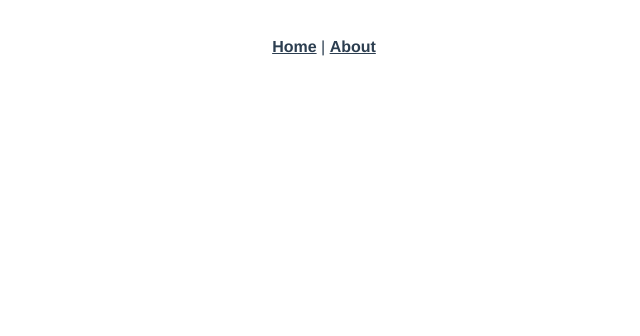
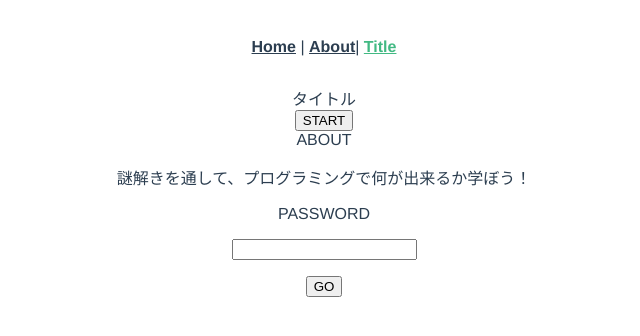
Before and after one commit to webex16-team-10/team10-original-app, a Vue app: page /title in a window 1280 px wide. Before the commit this address had no page. Shown: the top 336 px of the page, without its empty margins (316-956 px from the left). Built offline with nearby package versions, Linux system fonts and the light colour scheme.

Commit message:
タイトル画面を作りました

```diff
--- a/src/App.vue
+++ b/src/App.vue
@@ -1,7 +1,8 @@
 <template>
   <nav>
     <router-link to="/">Home</router-link> |
-    <router-link to="/about">About</router-link>
+    <router-link to="/about">About</router-link>|
+    <router-link to="/title">Title</router-link>
   </nav>
   <router-view />
 </template>
--- a/src/router/index.js
+++ b/src/router/index.js
@@ -16,6 +16,12 @@ const routes = [
     component: () =>
       import(/* webpackChunkName: "about" */ "../views/AboutView.vue"),
   },
+  {
+    path: "/title",
+    name: "title",
+    component: () =>
+      import(/* webpackChunkName: "title" */ "../views/TitleView.vue"),
+  },
 ]
 
 const router = createRouter({
--- /dev/null
+++ b/src/views/TitleView.vue
@@ -0,0 +1,13 @@
+<template>
+  <div>タイトル</div>
+  <div><button id="start">START</button></div>
+  <div>
+    ABOUT
+    <p>謎解きを通して、プログラミングで何が出来るか学ぼう！</p>
+  </div>
+  <div>
+    PASSWORD
+    <p><input type="text" class="pass-word" id="pass-word" /></p>
+    <p><button id="secret">GO</button></p>
+  </div>
+</template>
```
